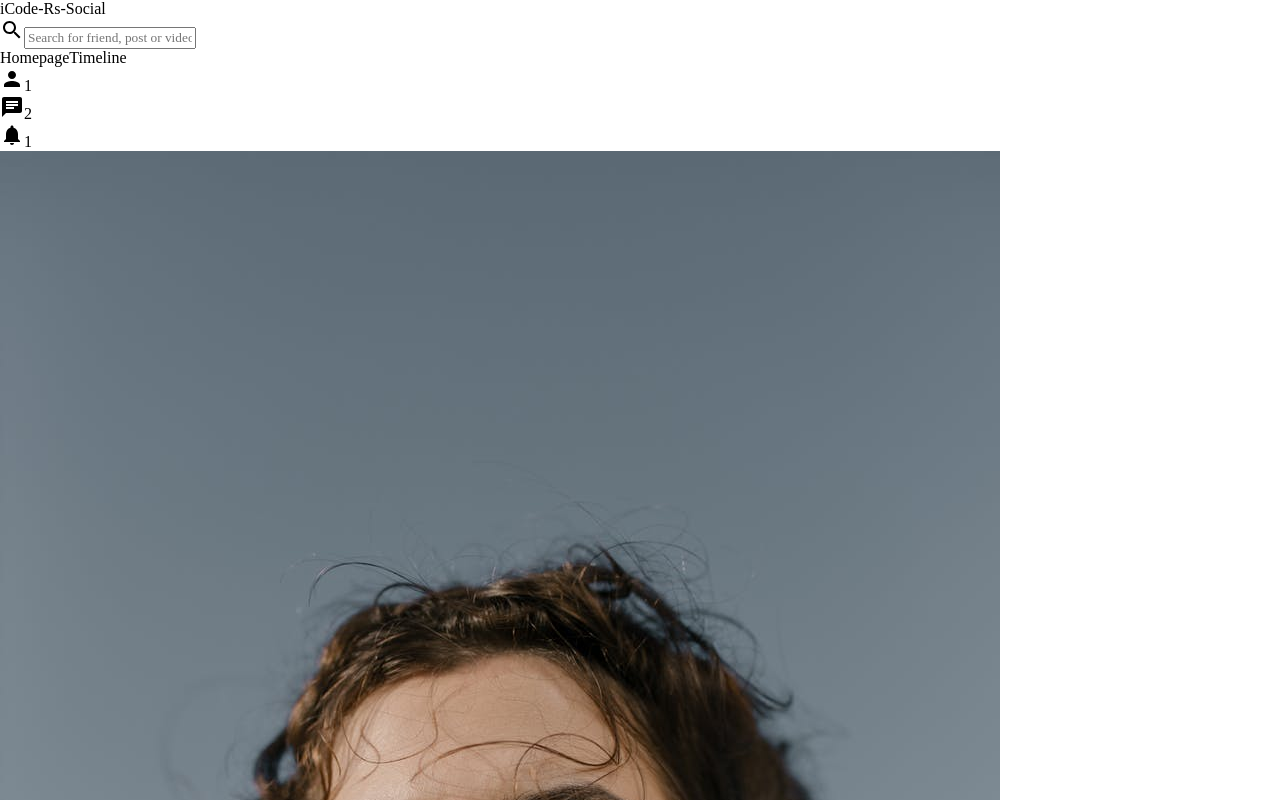
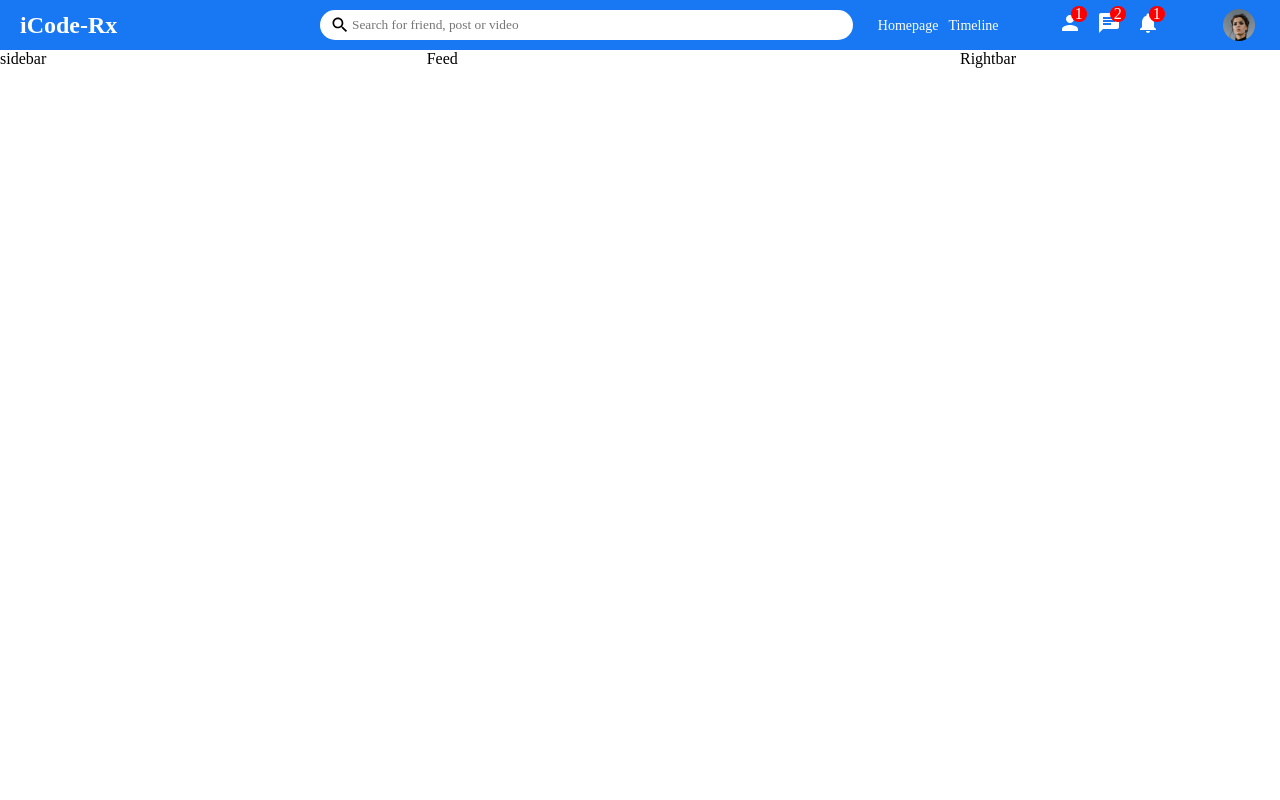
Before and after one commit to arabog/iCode-Rx-Social-Media, a React (Create React App) app in the folder react-social-client/: page / in a window 1280 px wide. Shown: the top 800 px of the page. Built offline with nearby package versions, Linux system fonts and the light colour scheme.

Commit message:
created more components

```diff
--- /dev/null
+++ b/react-social-client/src/components/feed/Feed.jsx
@@ -0,0 +1,9 @@
+import "./feed.css"
+
+export default function Feed() {
+          return (
+                    <div className= "feed">
+                              Feed
+                    </div>
+          )
+}
--- /dev/null
+++ b/react-social-client/src/components/feed/feed.css
@@ -0,0 +1,3 @@
+.feed{
+          flex: 5;
+}
--- /dev/null
+++ b/react-social-client/src/components/rightbar/Rightbar.jsx
@@ -0,0 +1,9 @@
+import "./rightbar.css"
+
+export default function Rightbar() {
+          return (
+                    <div className= "rightbar">
+                              Rightbar
+                    </div>
+          )
+}
--- /dev/null
+++ b/react-social-client/src/components/rightbar/rightbar.css
@@ -0,0 +1,3 @@
+.rightbar{
+          flex: 3;
+}
--- /dev/null
+++ b/react-social-client/src/components/sidebar/Sidebar.jsx
@@ -0,0 +1,9 @@
+import "./sidebar.css"
+
+export default function Sidebar() {
+          return (
+                    <div className= "sidebar">
+                              sidebar
+                    </div>
+          )
+}
--- /dev/null
+++ b/react-social-client/src/components/sidebar/sidebar.css
@@ -0,0 +1,3 @@
+.sidebar{
+          flex: 4;
+}
--- a/react-social-client/src/components/topbar/Topbar.jsx
+++ b/react-social-client/src/components/topbar/Topbar.jsx
@@ -7,12 +7,12 @@ export default function Topbar() {
                               <div className="topbarContainer">
 
                                         <div className="topbarLeft">
-                                                  <div className="logo">iCode-Rs-Social</div>
+                                                  <div className="logo">iCode-Rx</div>
                                         </div>
 
                                         <div className="topbarCenter">
                                                   <div className="searchbar">
-                                                            <Search />
+                                                            <Search  className="searchIcon" />
 
                                                             <input
                                                                       type="text"
@@ -23,7 +23,7 @@ export default function Topbar() {
                                         </div>
 
                                         <div className="topbarRight">
-                                                  <div className="tob">
+                                                  <div className="topbarLinks">
                                                             <span className="topbarLink">Homepage</span>
                                                             <span className="topbarLink">Timeline</span>
                                                   </div>
--- a/react-social-client/src/components/topbar/topbar.css
+++ b/react-social-client/src/components/topbar/topbar.css
@@ -0,0 +1,97 @@
+.topbarContainer {
+          height: 50px;
+          width: 100%;
+          background: #1877f2;
+          display: flex;
+          align-items: center;
+          position: sticky;
+          top: 0;
+}
+
+.topbarLeft {
+          flex: 3;
+}
+
+.logo {
+          font-size: 24px;
+          margin-left: 20px;
+          font-weight: bold;
+          color: white;
+          cursor: pointer;
+}
+
+.topbarCenter {
+          flex: 5;
+}
+
+.searchbar {
+          width: 100%;
+          height: 30px;
+          background: white;
+          border-radius: 30px;
+          display: flex;
+          align-items: center;
+}
+
+.searchIcon {
+          font-size: 20px !important;
+          margin-left: 10px;
+}
+
+.searchInput {
+          border: none;
+          width: 70%;
+}
+
+.searchInput:focus {
+          outline: none;
+}
+
+.topbarRight {
+          flex: 4;
+          display: flex;
+          align-items: center;
+          justify-content: space-around;
+          color: white;
+}
+
+.topbarLink {
+          margin-right: 10px;
+          font-size: 14px;
+          cursor: pointer;
+}
+
+.topbarIcons {
+          display: flex;
+}
+
+.topbarIconItem {
+          margin-right: 15px;
+          cursor: pointer;
+          position: relative;
+}
+
+
+.topbarIconBadge {
+          width: 15px;
+          height: 15px;
+          background: red;
+          border-radius: 50%;
+          color: white;
+          position: absolute;
+          top: -5px;
+          right: -5px;
+          display: flex;
+          align-items: center;
+          justify-content: center;
+          font-style: 12px;
+          padding: 0.3px;
+}
+
+.topbarImg {
+          width: 32px;
+          height: 32px;
+          border-radius: 50%;
+          object-fit: cover;
+          cursor: pointer;
+}
--- a/react-social-client/src/pages/home/Home.js
+++ /dev/null
@@ -1,10 +0,0 @@
-import Topbar from "../../components/topbar/Topbar"
-
-
-export default function Home() {
-          return (
-                    <div>
-                              <Topbar />
-                    </div>
-          )
-}
--- /dev/null
+++ b/react-social-client/src/pages/home/Home.jsx
@@ -0,0 +1,24 @@
+import Topbar from "../../components/topbar/Topbar"
+import Sidebar from "../../components/sidebar/Sidebar"
+import Feed from "../../components/feed/Feed"
+import Rightbar from "../../components/rightbar/Rightbar"
+import "./home.css"
+
+
+export default function Home() {
+          return (
+                    <>
+                              <Topbar />
+
+                              <div>
+                                        <div className="homeContainer">
+
+                                                  <Sidebar />
+                                                  <Feed />
+                                                  <Rightbar />
+
+                                        </div>
+                              </div>
+                    </>
+          )
+}
--- a/react-social-client/src/pages/home/home.css
+++ b/react-social-client/src/pages/home/home.css
@@ -0,0 +1,4 @@
+.homeContainer {
+          display: flex;
+          /* height: calc(100vh - 50px); */
+}
```
Also changed, not shown: 1 other file (tests, documents, lock files or other folders).
